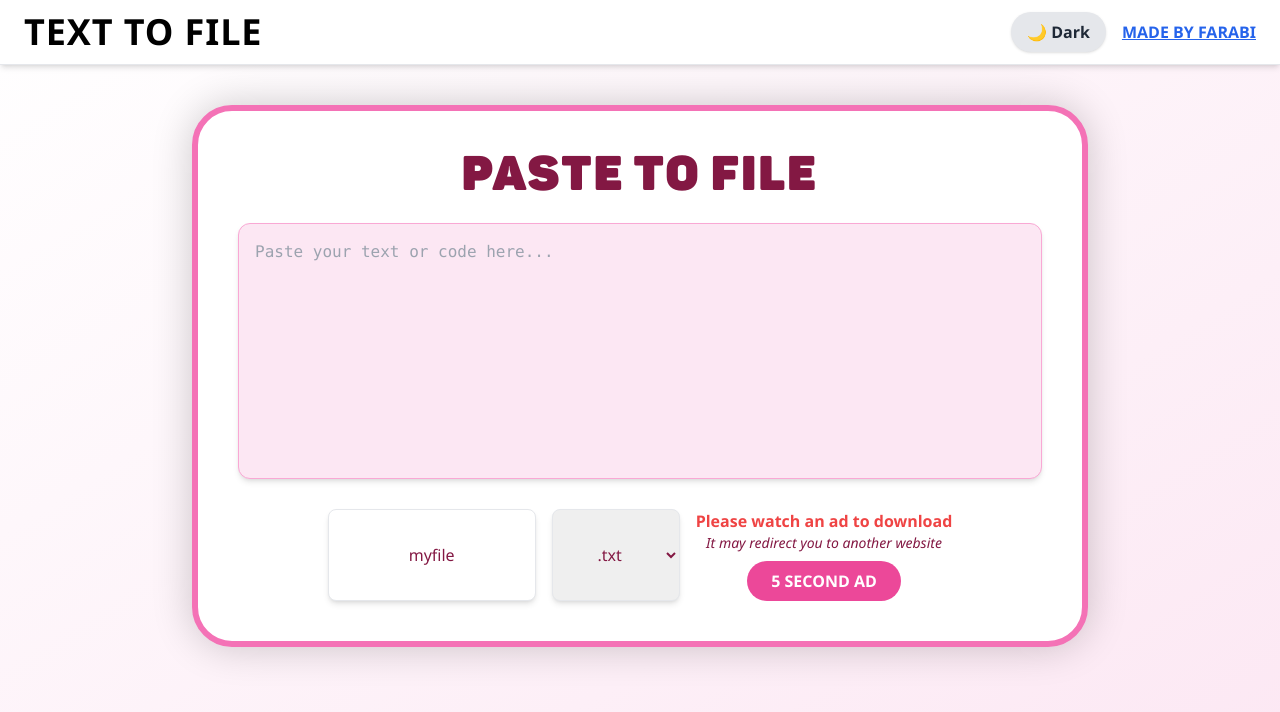
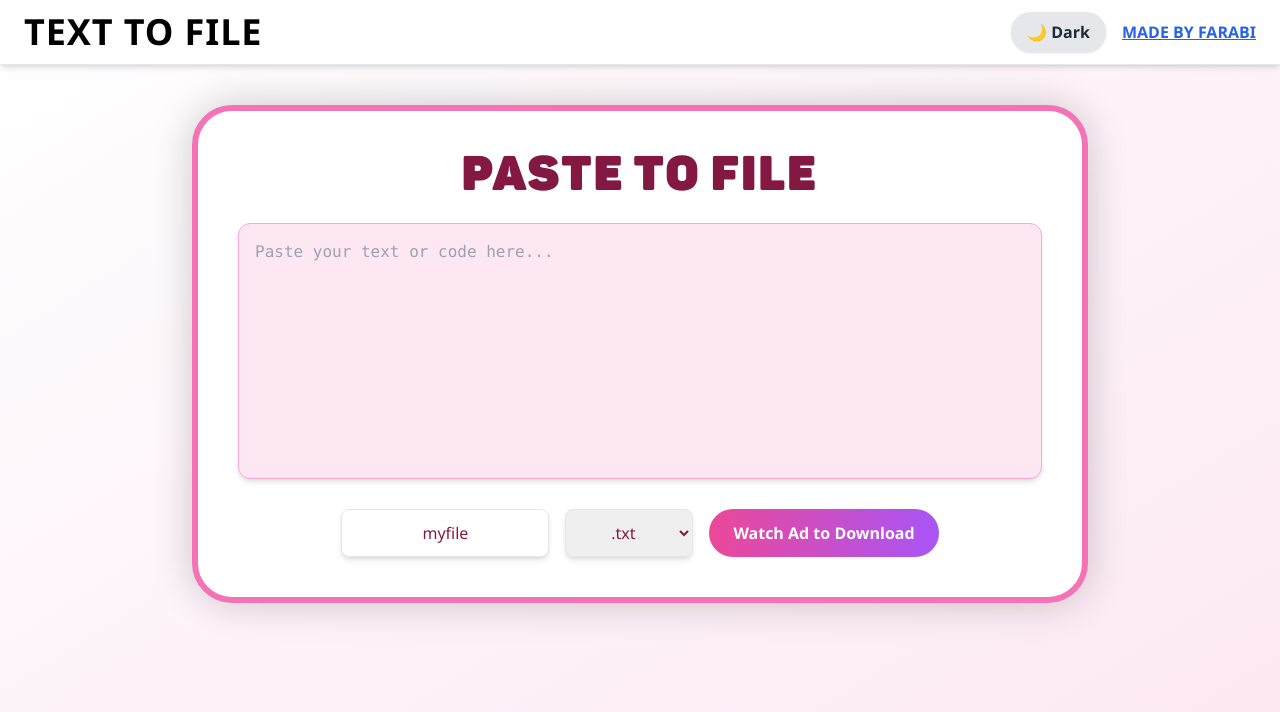
Before and after one commit to FARABI12344/webb2, a React (Vite) app: page / in a window 1280 px wide. Shown: the top 712 px of the page. Built offline with nearby package versions, Linux system fonts and the light colour scheme.

Commit message:
Update App.jsx

```diff
--- a/src/App.jsx
+++ b/src/App.jsx
@@ -7,10 +7,10 @@ export default function AppStatus() {
   const [content, setContent] = useState("");
   const [filename, setFilename] = useState("myfile");
   const [extension, setExtension] = useState(".txt");
-  const [adRequired, setAdRequired] = useState(true);
+  const [adInProgress, setAdInProgress] = useState(false);
   const [adTimer, setAdTimer] = useState(null);
-  const [adWatching, setAdWatching] = useState(false);
-  const [showThanks, setShowThanks] = useState(false);
+  const [allowDownload, setAllowDownload] = useState(false);
+  const downloadedFiles = useRef(new Set());
   const adCooldownRef = useRef(false);
 
   const createRipple = (e) => {
@@ -21,8 +21,9 @@ export default function AppStatus() {
     }, 800);
   };
 
-  const startAdCountdown = () => {
-    setAdWatching(true);
+  const handleAdStart = () => {
+    if (!filename || downloadedFiles.current.has(`${filename}${extension}`)) return;
+    setAdInProgress(true);
     window.open("https://sawutser.top/4/9293232", "_blank");
     let countdown = 5;
     setAdTimer(countdown);
@@ -32,23 +33,21 @@ export default function AppStatus() {
       if (countdown <= 0) {
         clearInterval(interval);
         setAdTimer(null);
-        setAdRequired(false);
-        setShowThanks(true);
-        adCooldownRef.current = true;
-        setTimeout(() => {
-          setShowThanks(false);
-          handleDownload();
-        }, 1500);
+        setAllowDownload(true);
+        setAdInProgress(false);
       }
     }, 1000);
   };
 
   const handleDownload = () => {
+    if (downloadedFiles.current.has(`${filename}${extension}`)) return;
     const blob = new Blob([content], { type: "text/plain" });
     const link = document.createElement("a");
     link.href = URL.createObjectURL(blob);
     link.download = `${filename}${extension}`;
     link.click();
+    downloadedFiles.current.add(`${filename}${extension}`);
+    setAllowDownload(false);
   };
 
   return (
@@ -122,23 +121,33 @@ export default function AppStatus() {
             <option value=".json">.json</option>
           </select>
 
-          {adRequired ? (
+          {!allowDownload && !adInProgress && (
+            <button
+              onClick={handleAdStart}
+              className="bg-gradient-to-r from-pink-500 to-purple-500 text-white px-6 py-3 rounded-full font-bold hover:scale-105 transition-all"
+            >
+              Watch Ad to Download
+            </button>
+          )}
+
+          {adInProgress && (
             <div className="text-center">
-              <p className="text-red-500 font-semibold">Please watch an ad to download</p>
+              <p className="text-red-500 font-semibold">Please watch an ad to unlock download</p>
               <p className="text-sm italic">It may redirect you to another website</p>
-              <button
-                onClick={startAdCountdown}
-                className="mt-2 bg-pink-500 text-white px-6 py-2 rounded-full font-bold hover:bg-pink-600"
-              >
-                5 SECOND AD
-              </button>
               {adTimer !== null && (
-                <p className="mt-2 text-lg font-bold">{adTimer > 0 ? `Waiting: ${adTimer}s` : ''}</p>
+                <p className="mt-2 text-lg font-bold">Waiting: {adTimer}s</p>
               )}
             </div>
-          ) : showThanks ? (
-            <p className="text-green-500 text-lg mt-4 font-bold">Thanks for watching the ad! Download starting...</p>
-          ) : null}
+          )}
+
+          {allowDownload && (
+            <button
+              onClick={handleDownload}
+              className="bg-green-600 text-white px-6 py-3 rounded-full font-bold hover:bg-green-700 transition"
+            >
+              Download File
+            </button>
+          )}
         </div>
       </div>
 
```
